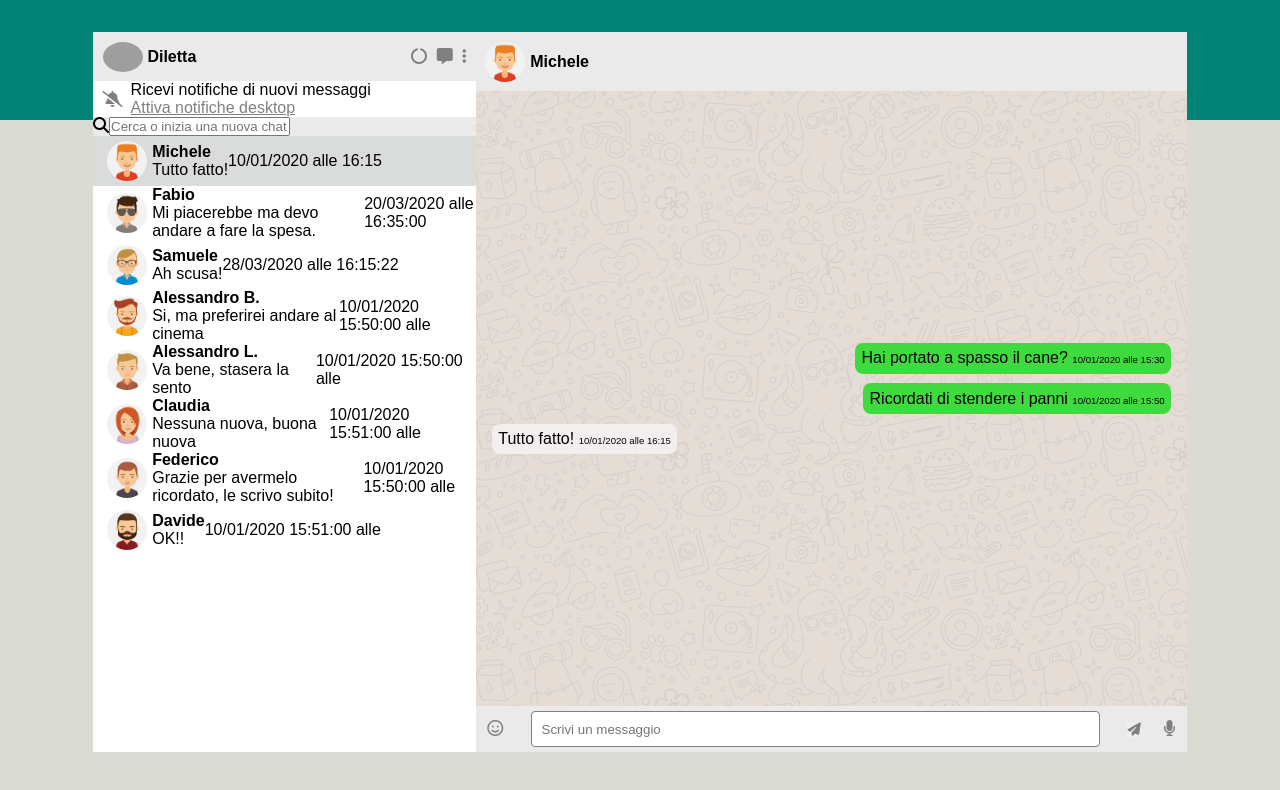
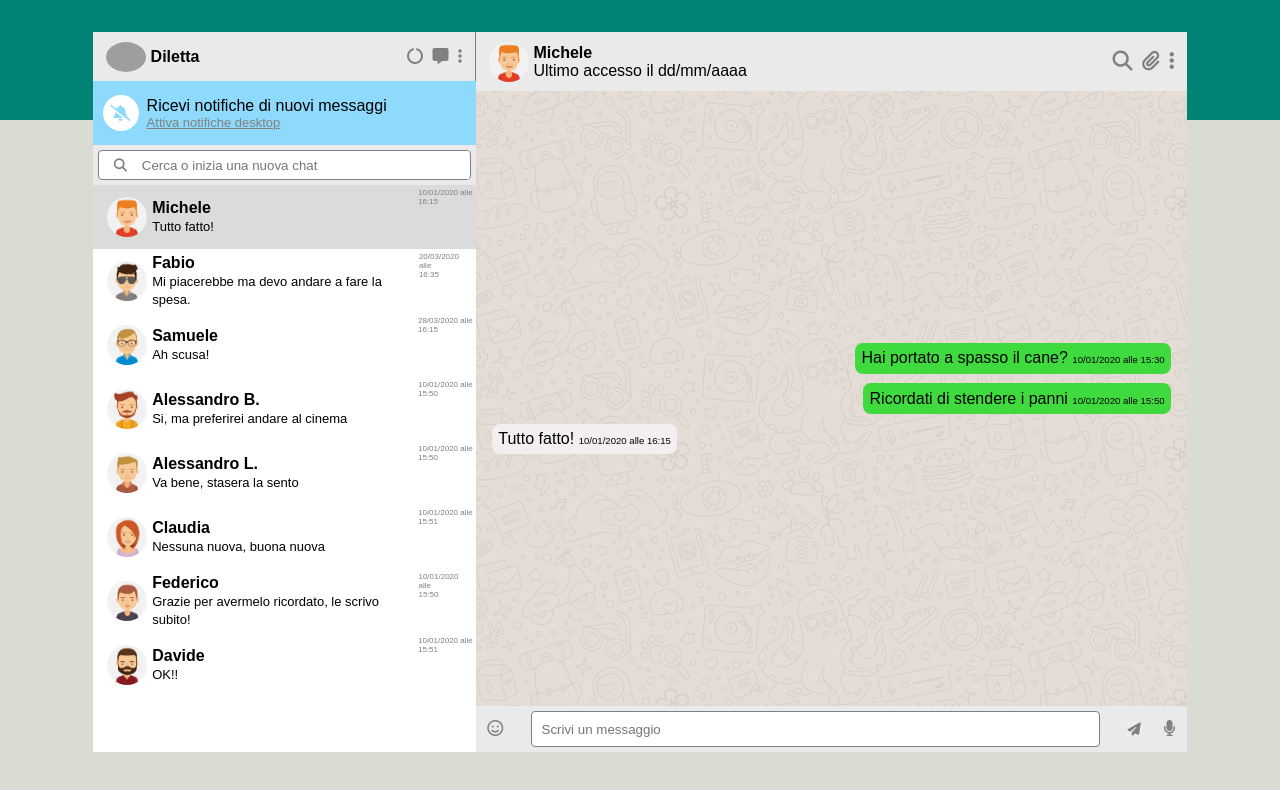
Before and after one commit to dilettamantovani/vue-boolzapp, a plain HTML site: page index.html in a window 1280 px wide. Drawn offline with nearby package versions, Linux system fonts and the light colour scheme; grey boxes are pictures that could not be loaded.

Commit message:
getDate trials + added some style

```diff
--- a/css/style.css
+++ b/css/style.css
@@ -29,7 +29,9 @@ body {
     background-image: url(../img/mine.jpg);
 }
 
-#user, #contactInfo { padding: 0.3rem; }
+#user { border-right: 0.05rem solid gray; }
+
+#user, #contactInfo { padding: 0.3rem 0.5rem; }
 
 #user img, #contactInfo img, li img {
     width: 2.5rem;
@@ -37,16 +39,53 @@ body {
     margin: 0.3rem;
 }
 
-#userBtns a { padding: 0 0.3rem; }
+#Btns a { padding: 0 0.3rem; }
 
 #notifications, li {
     padding-left: 0.6rem;
-    min-height: ;
+    min-height: 4rem;
+}
+
+.fa-bell-slash {
+    padding: 0.6rem 0.5rem 0.5rem;
+    border-radius: 50%;
+    aspect-ratio: 1;
 }
 
 #notificationsText { padding-left: 0.5rem; }
 
+#notificationsText a, li span { font-size: small; }
+
+#searchBar {
+    margin: 0.3rem;
+    width: 100%;
+    border-radius: 4px;
+    border: 0.05rem solid gray;
+}
+
+#searchBar input {
+    padding: 0.5em;
+    border: none;
+    width: 90%;
+    background-color: white;
+}
+
+#searchBtn {
+    background-color: white;
+    padding: 0.27em;
+    border: none;
+    margin-left: 0.5em;
+    width: 8%;
+}
+
+#chatList { overflow-y: auto; }
+
 li { list-style-type: none; }
+
+#lastMsgPreview {
+    font-size: 0.5rem;
+    margin: 0.2rem 0.2rem 0 0;
+}
 
 .msgBubble {
     min-width: auto;
@@ -58,9 +97,7 @@ li { list-style-type: none; }
 
 .msgBubble span { font-size: 0.6rem; }
 
-#inputBox {
-    min-height: auto
-;}
+#inputBox, #searchBar { min-height: auto;}
 
 #inputBox input {
     padding: 0.6rem;
@@ -73,7 +110,6 @@ li { list-style-type: none; }
 #inputBox button { border: none; }
 
 
-
 /* utilities */
 .d-flex { display: flex; }
 .flex-column { flex-direction: column; }
@@ -81,7 +117,9 @@ li { list-style-type: none; }
 .justify-center {justify-content: center}
 .justify-end {justify-content: flex-end;}
 .justify-around {justify-content: space-around;}
+.justify-start {justify-content: flex-start}
 .align-center {align-items:center}
+.align-self-start { align-self: flex-start; }
 
 .d-none { display: none; }
 .d-grid { display: grid; }
@@ -90,4 +128,7 @@ li { list-style-type: none; }
 .received { background-color: rgb(243, 239, 239); }
 
 .bg-header { background-color: #EAEAEA; }
+.bg-blue { background-color: #8EDAFC; }
+.bg-white { background-color: white; }
+.blue { color: #8EDAFC; }
 .gray { color: gray; }
--- a/index.html
+++ b/index.html
@@ -24,7 +24,7 @@
                         <h4>Diletta</h4>
                     </div>
 
-                    <div id="userBtns" class="d-flex justify-between">
+                    <div id="Btns" class="d-flex justify-between">
                         <a href="#"><i class="fa-solid fa-circle-notch gray"></i></a>
                         <a href="#"><i class="fa-solid fa-message gray"></i></a>
                         <a href="#"><i class="fa-solid fa-ellipsis-vertical gray"></i></a>
@@ -33,8 +33,8 @@
                 </div>
 
                 <!-- notifications banner -->
-                <div id="notifications" class="d-flex align-center">
-                    <i class="fa-solid fa-bell-slash gray"></i>
+                <div id="notifications" class="d-flex align-center bg-blue">
+                    <i class="fa-solid fa-bell-slash blue bg-white"></i>
                     <div id="notificationsText" class="d-flex flex-column">
                         <span>Ricevi notifiche di nuovi messaggi</span>
                         <a href="#" class="gray">Attiva notifiche desktop</a>
@@ -42,9 +42,9 @@
                 </div>
 
                 <!-- search bar -->
-                <div id="searchBar"n class="bg-header">
-                    <div>
-                        <i class="fa-solid fa-magnifying-glass"></i>
+                <div class="d-flex align-center justify-center bg-header">
+                    <div id="searchBar" class="bg-white">
+                        <button id="searchBtn"><i class="fa-solid fa-magnifying-glass gray"></i></button>
                         <input type="text" id="search" placeholder="Cerca o inizia una nuova chat" @keyup="filterContacts()" v-model="search">
                     </div>
                 </div>
@@ -53,13 +53,17 @@
                 <div id="chatList">
                     <ul>
                         <!-- contact generator -->
-                        <li class="d-flex align-center" v-for="contact, i in contacts" @click="selectChat(i)" :class="{active: chatIndex == i}" v-show="contact.visible">
+                        <li class="d-flex align-center justify-between" v-for="contact, i in contacts" @click="selectChat(i)" :class="{active: chatIndex == i}" v-show="contact.visible">
+                            <div class="d-flex align-center">
                                 <img :src="contact.avatar" :alt="contact.name">
                                 <div>
                                     <h4>{{contact.name}}</h4>
                                     <span v-if="contact.messages.length">{{contact.messages[(contact.messages.length) - 1].message}}</span>
                                 </div>
-                            <span v-if="contact.messages.length">{{contact.messages[(contact.messages.length) - 1].date}} alle {{contact.messages[(contact.messages.length) - 1].time}}</span>
+                            </div>
+                            <div class="d-flex justify-end align-self-start">
+                                <span id="lastMsgPreview" class="gray"  v-if="contact.messages.length">{{contact.messages[(contact.messages.length) - 1].date}} alle <br> {{contact.messages[(contact.messages.length) - 1].time}}</span>
+                            </div>
                         </li>
                     </ul>
 
@@ -70,13 +74,20 @@
 
             <!-- main window -->
             <div id="convContainer" class="d-flex flex-column justify-between">
-                <div id="contactInfo" class="d-flex align-center bg-header">
+                <div id="contactInfo" class="d-flex align-center justify-between bg-header">
+                    <div class="d-flex align-center">
                         <img :src="contacts[chatIndex].avatar" :alt="contacts[chatIndex].name">
                         <div>
                             <h4>{{contacts[chatIndex].name}}</h4>
-                        <!-- <span v-if="contact.messages.length">Ultimo accesso: il {{contacts[chatIndex].messages[(contact.messages.length) - 1].date}} alle {{contacts[chatIndex].messages[(contact.messages.length) - 1].time}}</span> -->
+                            <!-- <span>Ultimo accesso: il {{contacts[chatIndex].messages[(contact.messages.length) - 1].date}} alle {{contacts[chatIndex].messages[(contact.messages.length) - 1].time}}</span> -->
+                            <span>Ultimo accesso il dd/mm/aaaa</span>
                         </div>
-                    <!-- aggiungi icone -->
+                    </div>
+                    <div id="Btns" class="d-flex justify-between">
+                        <a href="#"><i class="fa-solid fa-magnifying-glass fa-lg gray"></i></a>
+                        <a href="#"><i class="fa-solid fa-paperclip fa-lg gray"></i></a>
+                        <a href="#"><i class="fa-solid fa-ellipsis-vertical fa-lg gray"></i></a>
+                    </div>
                 </div>
 
                 <div id="convo">
@@ -91,7 +102,7 @@
                 <div id="inputBox" class="d-flex align-center justify-around bg-header">
                     <span><i class="fa-regular fa-face-smile gray"></i></span>
                     <input type="text" placeholder="Scrivi un messaggio" v-on:keyup.enter="sendMessage" v-model="myText">
-                    <button id="sendBtn" @click="sendMessage"><i class="fa-solid fa-paper-plane gray"></i></button> <!-- @click send message -->
+                    <button id="sendBtn" @click="sendMessage"><i class="fa-solid fa-paper-plane gray"></i></button>
                     <span><i class="fa-solid fa-microphone gray"></i></span> <!-- @click voice message?? -->
                 </div>
             </div>
--- a/js/main.js
+++ b/js/main.js
@@ -37,19 +37,19 @@ createApp ({
                     messages: [
                         {
                             date: '20/03/2020',
-                            time: '16:30:00',
+                            time: '16:30',
                             message: 'Ciao come stai?',
                             status: 'sent'
                         },
                         {
                             date: '20/03/2020',
-                            time: '16:30:55',
+                            time: '16:30',
                             message: 'Bene grazie! Stasera ci vediamo?',
                             status: 'received'
                         },
                         {
                             date: '20/03/2020',
-                            time: '16:35:00',
+                            time: '16:35',
                             message: 'Mi piacerebbe ma devo andare a fare la spesa.',
                             status: 'sent'
                         }
@@ -63,19 +63,19 @@ createApp ({
                     messages: [
                         {
                             date: '28/03/2020',
-                            time: '10:10:40',
+                            time: '10:10',
                             message: 'La Marianna va in campagna',
                             status: 'received'
                         },
                         {
                             date: '28/03/2020',
-                            time: '10:20:10',
+                            time: '10:20',
                             message: 'Sicuro di non aver sbagliato chat?',
                             status: 'sent'
                         },
                         {
                             date: '28/03/2020',
-                            time: '16:15:22',
+                            time: '16:15',
                             message: 'Ah scusa!',
                             status: 'received'
                         }
@@ -89,12 +89,13 @@ createApp ({
                     messages: [
                         {
                             date: '10/01/2020',
-                            time: '15:30:55',
+                            time: '15:30',
                             message: 'Lo sai che ha aperto una nuova pizzeria?',
                             status: 'sent'
                         },
                         {
-                            date: '10/01/2020 15:50:00',
+                            date: '10/01/2020',
+                            time: '15:50',
                             message: 'Si, ma preferirei andare al cinema',
                             status: 'received'
                         }
@@ -108,12 +109,13 @@ createApp ({
                     messages: [
                         {
                             date: '10/01/2020',
-                            time: '15:30:55',
+                            time: '15:30',
                             message: 'Ricordati di chiamare la nonna',
                             status: 'sent'
                         },
                         {
-                            date: '10/01/2020 15:50:00',
+                            date: '10/01/2020',
+                            time: '15:50',
                             message: 'Va bene, stasera la sento',
                             status: 'received'
                         }
@@ -127,17 +129,19 @@ createApp ({
                     messages: [
                         {
                             date: '10/01/2020',
-                            time: '15:30:55',
+                            time: '15:30',
                             message: 'Ciao Claudia, hai novità?',
                             status: 'sent'
                         },
                         {
-                            date: '10/01/2020 15:50:00',
+                            date: '10/01/2020',
+                            time: '15:50',
                             message: 'Non ancora',
                             status: 'received'
                         },
                         {
-                            date: '10/01/2020 15:51:00',
+                            date: '10/01/2020',
+                            time: '15:51',
                             message: 'Nessuna nuova, buona nuova',
                             status: 'sent'
                         }
@@ -151,12 +155,13 @@ createApp ({
                     messages: [
                         {
                             date: '10/01/2020',
-                            time: '15:30:55',
+                            time: '15:30',
                             message: 'Fai gli auguri a Martina che è il suo compleanno!',
                             status: 'sent'
                         },
                         {
-                            date: '10/01/2020 15:50:00',
+                            date: '10/01/2020',
+                            time: '15:50',
                             message: 'Grazie per avermelo ricordato, le scrivo subito!',
                             status: 'received'
                         }
@@ -170,17 +175,19 @@ createApp ({
                     messages: [
                         {
                             date: '10/01/2020',
-                            time: '15:30:55',
+                            time: '15:30',
                             message: 'Ciao, andiamo a mangiare la pizza stasera?',
                             status: 'received'
                         },
                         {
-                            date: '10/01/2020 15:50:00',
+                            date: '10/01/2020',
+                            time: '15:50',
                             message: 'No, l\'ho già mangiata ieri, ordiniamo sushi!',
                             status: 'sent'
                         },
                         {
-                            date: '10/01/2020 15:51:00',
+                            date: '10/01/2020',
+                            time: '15:51',
                             message: 'OK!!',
                             status: 'received'
                         }
@@ -196,6 +203,7 @@ createApp ({
 
             filteredList: '',
 
+            timestamp: '',
         }
 
     },
@@ -237,14 +245,20 @@ createApp ({
             setTimeout(this.autoReply, 1000);
         },
 
-
+        //DA CAPIRE COME INSERIRLA DURANTE IL WEEKEND
+        // getNow: function() {
+        //     const today = new Date();
+        //     const date = today.getDate()+'/'+(today.getMonth()+1)+'/'+today.getFullYear();
+        //     const time = today.getHours() + ":" + today.getMinutes();
+        //     const dateTime = date +' alle '+ time;
+        //     this.timestamp = dateTime;
+        // }
     },
 
     mounted() {
 
         this.contacts[0].messages.forEach(message => {
             console.log(message);
-
         });
     },
 
```
Lines whose indentation alone changed are shown as unchanged.
